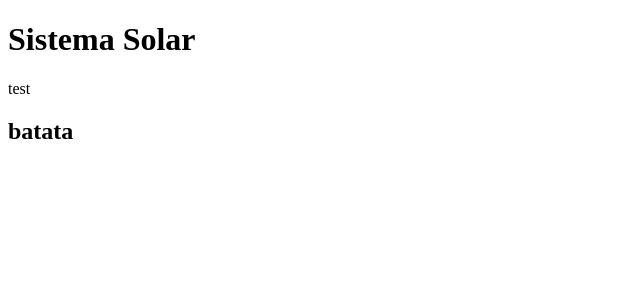
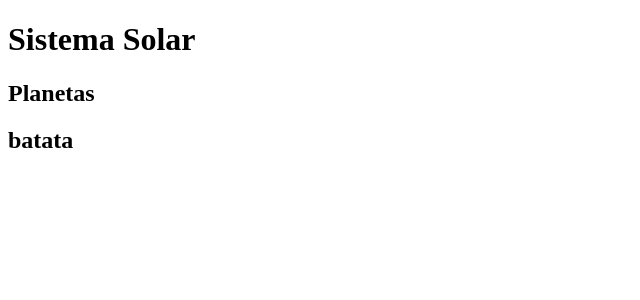
Before and after one commit to lkotlarenko/Project-Solar-System, a React (Create React App) app: page / in a window 1280 px wide. Shown: the top 300 px of the page, without its empty margins (0-640 px from the left). Built offline with nearby package versions, Linux system fonts and the light colour scheme.

Commit message:
Rendering Title inside SolarSystem

```diff
--- a/src/App.js
+++ b/src/App.js
@@ -6,7 +6,7 @@ class App extends React.Component {
   render() {
     return (
       <>
-        <Header headerTitle="Sistema Solar" />
+        <Header />
         <SolarSystem data="test" />
         <Title headline="batata" />
       </>
--- a/src/components/Header.jsx
+++ b/src/components/Header.jsx
@@ -1,18 +1,12 @@
 import React from 'react';
-import PropTypes from 'prop-types';
 class Header extends React.Component {
   render() {
-    const { headerTitle } = this.props;
     return (
       <header>
-        <h1>{headerTitle}</h1>
+        <h1>Sistema Solar</h1>
       </header>
     );
   }
 }
 
-Header.propTypes = {
-  headerTitle: PropTypes.string.isRequired,
-};
-
 export default Header;
--- a/src/components/SolarSystem.jsx
+++ b/src/components/SolarSystem.jsx
@@ -1,14 +1,19 @@
 import React from 'react';
 import PropTypes from 'prop-types';
+import Title from './Title';
 class SolarSystem extends React.Component {
   render() {
-    const { data } = this.props;
-    return <div data-testid='solar-system'>{data}</div>;
+    // const { data } = this.props;
+    return (
+      <div data-testid='solar-system'>
+        <Title headline='Planetas' />
+      </div>
+    );
   }
 }
 
-SolarSystem.propTypes = {
-  data: PropTypes.string.isRequired,
-};
+// SolarSystem.propTypes = {
+//   data: PropTypes.string.isRequired,
+// };
 
 export default SolarSystem;
```
